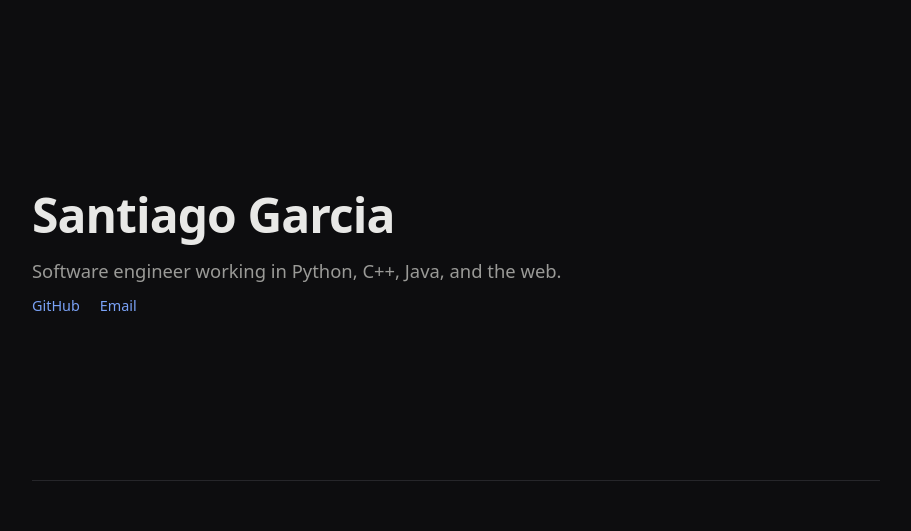
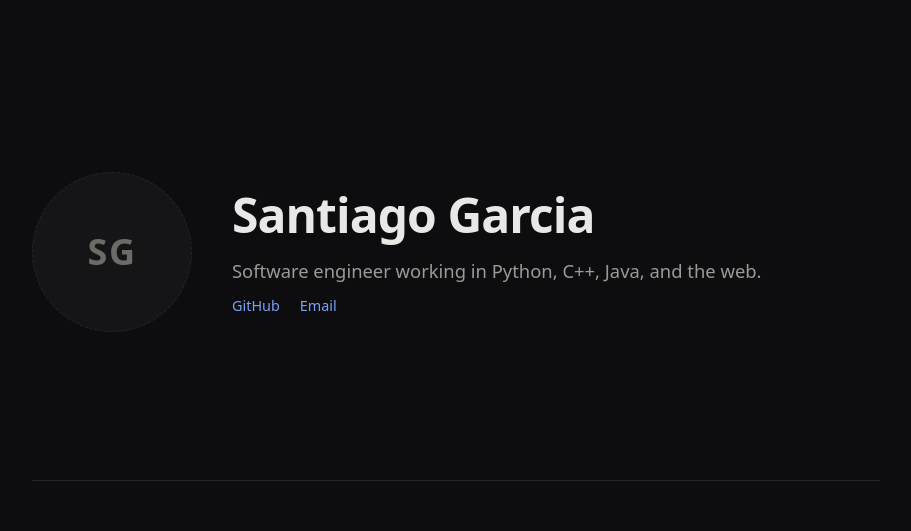
Before and after one commit to santiagogarcia13/santi, a Flask app: page / in a window 1280 px wide. Shown: the part 56-587 px from the top of the page, without its empty margins (184-1095 px from the left). Run offline with Flask 3, Linux system fonts and the light colour scheme.

Commit message:
Add left-aligned photo with placeholder, Flutter-like reveal animations, and progressive enhancement

```diff
--- a/content.py
+++ b/content.py
@@ -10,6 +10,12 @@ NAME = "Santiago Garcia"
 
 # TODO: replace with a one-line description of what you build/do.
 TAGLINE = "Software engineer working in Python, C++, Java, and the web."
+
+# Path to your photo, relative to the static folder. Leave empty to keep the
+# neutral placeholder.
+# TODO: drop a photo at static/images/santiago.jpg and set this to
+# "images/santiago.jpg". Square images crop best.
+IMAGE = ""
 
 # TODO: write 2-4 sentences about your focus, what you enjoy building, and
 # what you are looking for. Keep it plain and specific.
--- a/static/css/style.css
+++ b/static/css/style.css
@@ -155,6 +155,103 @@ section {
   display: flex;
   flex-direction: column;
   justify-content: center;
+}
+
+.hero-inner {
+  display: flex;
+  align-items: center;
+  gap: 2.5rem;
+}
+
+.hero-photo {
+  flex-shrink: 0;
+}
+
+.hero-photo img {
+  display: block;
+  width: 160px;
+  height: 160px;
+  border-radius: 50%;
+  object-fit: cover;
+  border: 1px solid var(--border);
+}
+
+.photo-placeholder {
+  width: 160px;
+  height: 160px;
+  border-radius: 50%;
+  border: 1px dashed var(--border);
+  background: var(--surface);
+  display: flex;
+  align-items: center;
+  justify-content: center;
+}
+
+.photo-placeholder span {
+  font-size: 2.25rem;
+  font-weight: 600;
+  letter-spacing: 0.04em;
+  color: var(--text-faint);
+}
+
+.hero-text {
+  min-width: 0;
+}
+
+.hero-text h1 {
+  margin-bottom: 0.75rem;
+}
+
+/* Scroll reveal. Elements start hidden and are released by main.js. */
+
+/* Reveal only applies once main.js confirms it can undo it. */
+.js-anim .reveal {
+  opacity: 0;
+  transform: translateY(14px);
+  transition:
+    opacity 0.55s cubic-bezier(0.2, 0, 0, 1),
+    transform 0.55s cubic-bezier(0.2, 0, 0, 1);
+  transition-delay: calc(var(--reveal-delay, 0) * 70ms);
+  will-change: opacity, transform;
+}
+
+.js-anim .reveal.is-visible {
+  opacity: 1;
+  transform: none;
+  will-change: auto;
+}
+
+.js-anim .hero-photo.reveal {
+  transform: scale(0.9);
+}
+
+.js-anim .hero-photo.reveal.is-visible {
+  transform: scale(1);
+}
+
+/* Link underline that grows from the left. */
+
+.hero-links a,
+.contact-form button {
+  position: relative;
+}
+
+.hero-links a::after {
+  content: "";
+  position: absolute;
+  left: 0;
+  bottom: -2px;
+  width: 100%;
+  height: 1px;
+  background: currentColor;
+  transform: scaleX(0);
+  transform-origin: left;
+  transition: transform 0.3s cubic-bezier(0.2, 0, 0, 1);
+}
+
+.hero-links a:hover::after,
+.hero-links a:focus-visible::after {
+  transform: scaleX(1);
 }
 
 .tagline {
@@ -388,6 +485,12 @@ footer p {
     padding: 4rem 0 3rem;
   }
 
+  .hero-inner {
+    flex-direction: column;
+    align-items: flex-start;
+    gap: 1.75rem;
+  }
+
   section {
     padding: 3rem 0;
   }
@@ -397,4 +500,14 @@ footer p {
   html {
     scroll-behavior: auto;
   }
+
+  .js-anim .reveal {
+    opacity: 1;
+    transform: none;
+    transition: none;
+  }
+
+  .hero-links a::after {
+    transition: none;
+  }
 }
--- a/templates/index.html
+++ b/templates/index.html
@@ -23,28 +23,42 @@
 
   <main id="main">
     <section id="top" class="hero">
-      <h1>{{ content.NAME }}</h1>
-      <p class="tagline">{{ content.TAGLINE }}</p>
-      {% if content.LOCATION and not content.LOCATION.startswith('TODO') %}
-        <p class="location">{{ content.LOCATION }}</p>
-      {% endif %}
-      <div class="hero-links">
-        {% for label, url in content.LINKS %}
-          <a href="{{ url }}"{% if label == 'GitHub' %} target="_blank" rel="noopener noreferrer"{% endif %}>{{ label }}</a>
-        {% endfor %}
+      <div class="hero-inner">
+        <div class="hero-photo reveal" data-reveal-delay="0">
+          {% if content.IMAGE %}
+            <img src="{{ '/static/' ~ content.IMAGE if static_mode else url_for('static', filename=content.IMAGE) }}" alt="{{ content.NAME }}" width="160" height="160">
+          {% else %}
+            <div class="photo-placeholder" role="img" aria-label="Photo placeholder for {{ content.NAME }}">
+              <span>{{ content.NAME.split()[0][0] }}{{ content.NAME.split()[-1][0] }}</span>
+            </div>
+          {% endif %}
+        </div>
+
+        <div class="hero-text">
+          <h1 class="reveal" data-reveal-delay="1">{{ content.NAME }}</h1>
+          <p class="tagline reveal" data-reveal-delay="2">{{ content.TAGLINE }}</p>
+          {% if content.LOCATION and not content.LOCATION.startswith('TODO') %}
+            <p class="location reveal" data-reveal-delay="3">{{ content.LOCATION }}</p>
+          {% endif %}
+          <div class="hero-links reveal" data-reveal-delay="4">
+            {% for label, url in content.LINKS %}
+              <a href="{{ url }}"{% if label == 'GitHub' %} target="_blank" rel="noopener noreferrer"{% endif %}>{{ label }}</a>
+            {% endfor %}
+          </div>
+        </div>
       </div>
     </section>
 
     <section id="about">
-      <h2>About</h2>
-      <p class="prose">{{ content.ABOUT }}</p>
+      <h2 class="reveal">About</h2>
+      <p class="prose reveal">{{ content.ABOUT }}</p>
     </section>
 
     <section id="skills">
-      <h2>Skills</h2>
+      <h2 class="reveal">Skills</h2>
       <div class="skill-groups">
         {% for group in content.SKILLS %}
-          <div class="skill-group">
+          <div class="skill-group reveal">
             <h3>{{ group.name }}</h3>
             <ul>
               {% for item in group['items'] %}
@@ -57,10 +71,10 @@
     </section>
 
     <section id="projects">
-      <h2>Projects</h2>
+      <h2 class="reveal">Projects</h2>
       <ul class="projects">
         {% for project in content.PROJECTS %}
-          <li>
+          <li class="reveal">
             <div class="project-head">
               <h3>{{ project.name }}</h3>
               {% if project.links %}
@@ -85,14 +99,15 @@
     </section>
 
     <section id="contact">
-      <h2>Contact</h2>
-      <p class="prose">
+      <h2 class="reveal">Contact</h2>
+      <p class="prose reveal">
         <a href="mailto:{{ content.EMAIL }}">{{ content.EMAIL }}</a>
       </p>
 
       {% with messages = get_flashed_messages(with_categories=true) %}
         {% if messages %}
           <ul class="flashes">
+
             {% for category, message in messages %}
               <li class="flash flash-{{ category }}">{{ message }}</li>
             {% endfor %}
@@ -100,7 +115,7 @@
         {% endif %}
       {% endwith %}
 
-      <form action="{{ contact_action }}" method="POST" class="contact-form">
+      <form action="{{ contact_action }}" method="POST" class="contact-form reveal">
         {% if static_mode %}
           <input type="hidden" name="_subject" value="Portfolio contact">
         {% endif %}
```
Also changed, not shown: static/js/main.js (+59 -3 lines).
